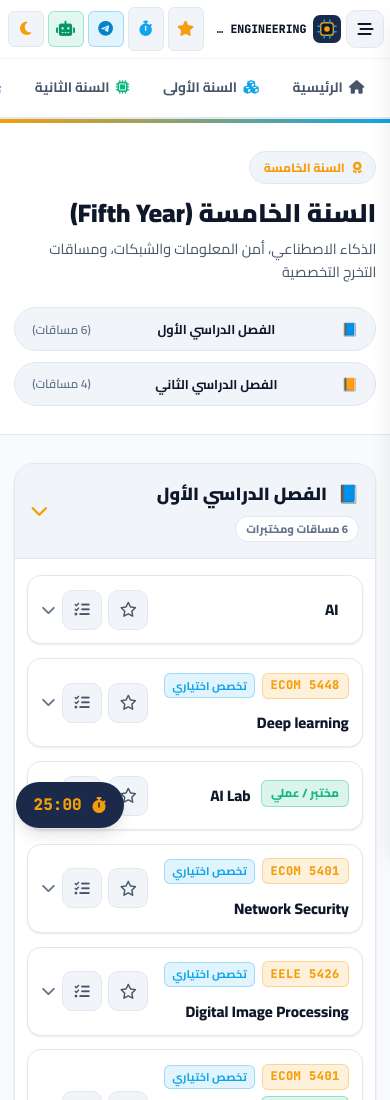
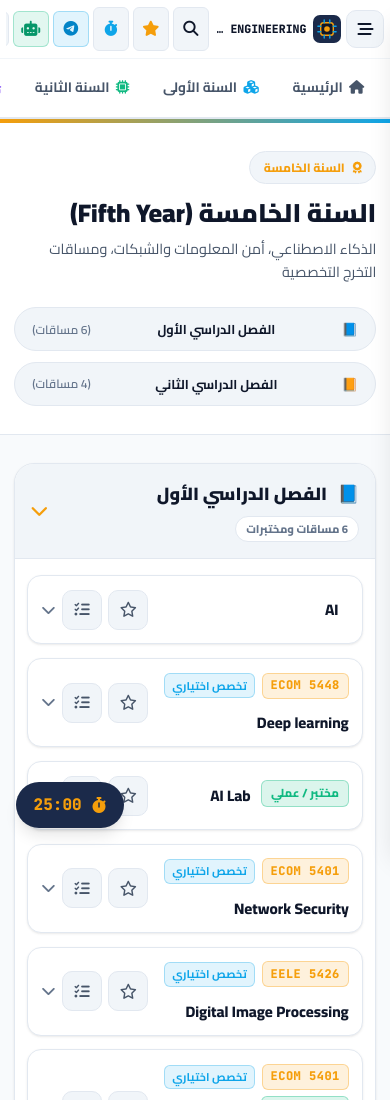
Before and after one commit to EzzEldeenAlmjdalawi/COMPUTER-ENGINEERING, a website: page fifthYear.html in a window 390 px wide. Shown: the top 1100 px of the page. Drawn offline with Linux system fonts and the light colour scheme; no server answers.

Commit message:
add file

```diff
--- a/fifthYear.html
+++ b/fifthYear.html
@@ -47,6 +47,10 @@
       </div>
 
       <div class="navbar-actions">
+        <a href="search.html" class="action-icon-pill mobile-search-btn" title="البحث عن مادة">
+          <i class="fa-solid fa-magnifying-glass"></i>
+        </a>
+
         <button type="button" class="action-icon-pill" onclick="window.openFavoritesModal()" title="المواد المفضلة والمحفوظة">
           <i class="fa-solid fa-star" style="color:var(--accent-amber);"></i>
           <span>المفضلة</span>
--- a/index.css
+++ b/index.css
@@ -521,6 +521,16 @@ button, input, select, textarea {
   font-weight: 900;
   padding: 0.1rem 0.4rem;
   border-radius: var(--radius-full);
+}
+
+.mobile-search-btn {
+  display: none !important;
+}
+
+@media (max-width: 768px) {
+  .mobile-search-btn {
+    display: inline-flex !important;
+  }
 }
 
 .action-btn {
```
Also changed, not shown: firstYear.html (+4 -0 lines), fourthYear.html (+4 -0 lines), gpa-calculator.html (+4 -0 lines), index.html (+4 -0 lines), search.html (+4 -0 lines), secndYear.html (+4 -0 lines), thirdYear.html (+4 -0 lines), university-requirements.html (+4 -0 lines).
